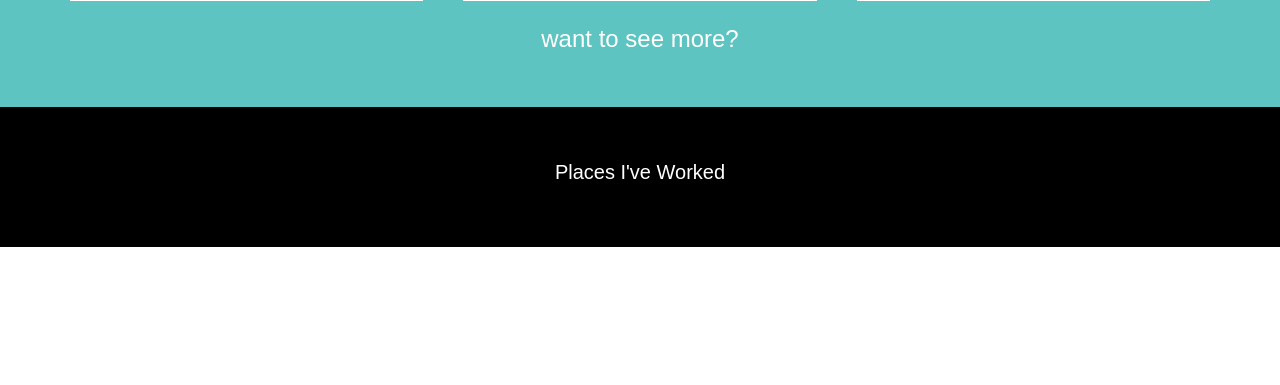
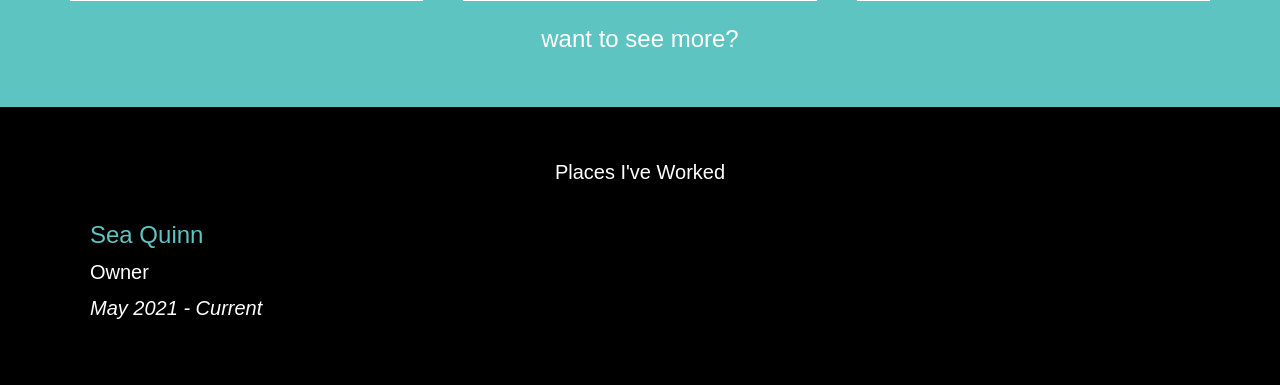
Before and after one commit to apquinn/envelopes, a PHP site: page / in a window 1280 px wide. Shown: the part 4018-4403 px from the top of the page. Before the commit the page ends 4265 px from the top, so only its background shows below. Run offline with PHP 8.4, Linux system fonts and the light colour scheme.

```diff
--- a/web/index.php
+++ b/web/index.php
@@ -550,6 +550,12 @@
 			<div class="special-global-wrapper">
 				<div class="jobs-title">Places I've Worked</div>
 				<container class="jobs-container">
+					<div class="jobs-wrapper">
+						<span class="jobs-company">Sea Quinn</span><br/>
+						<span class="jobs-title">Owner</span><br/>
+						<span class="jobs-dates">May 2021 - Current</span>
+					</div>
+
 				</container>
 
 			</div>
```
